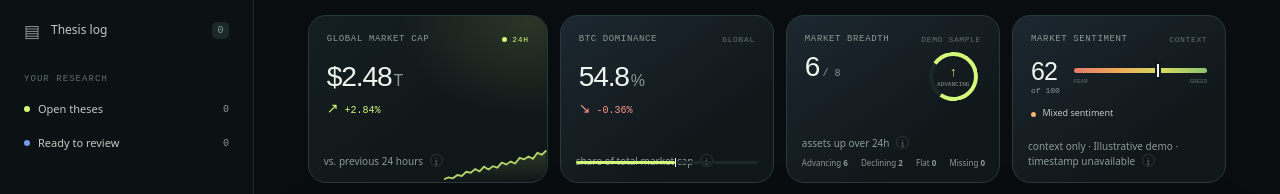
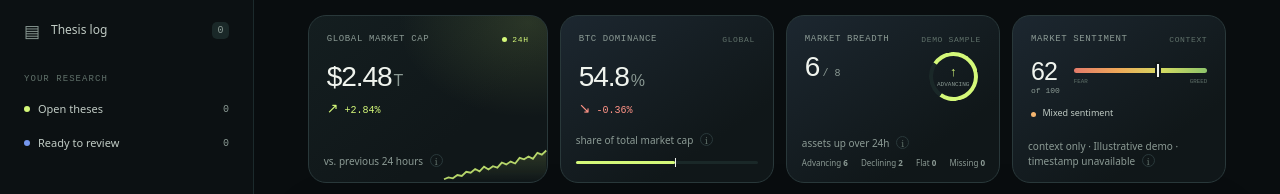
Before and after one commit to NomadDigita/CMC-Lens, a plain HTML site: page public/index.html in a window 1280 px wide. Shown: the part 390-584 px from the top of the page. Drawn offline with Linux system fonts and the light colour scheme; no server answers.

Commit message:
Fix BTC dominance gauge overlap (#30)
* fix: separate BTC dominance note from gauge

* fix: identify dominance metric card

```diff
--- a/public/index.html
+++ b/public/index.html
@@ -65,7 +65,7 @@
 
           <div class="market-summary-row">
             <article class="metric-card primary-metric"><div class="metric-top"><span>GLOBAL MARKET CAP</span><span class="metric-live"><i></i> 24H</span></div><div class="metric-value" id="market-cap">$2.48<span>T</span></div><div class="metric-change up" id="market-cap-change"><span>↗</span> +2.84%</div><div class="metric-foot">vs. previous 24 hours <button class="info-dot" data-tip="Global market capitalization aggregates tracked crypto assets. It is a context metric, not a measure of investable value.">i</button></div><div class="metric-sparkline" id="market-sparkline" aria-hidden="true"></div></article>
-            <article class="metric-card"><div class="metric-top"><span>BTC DOMINANCE</span><span class="metric-period">GLOBAL</span></div><div class="metric-value" id="btc-dominance">54.8<span>%</span></div><div class="metric-change down" id="btc-change"><span>↘</span> −0.36%</div><div class="metric-foot">share of total market cap <button class="info-dot" data-tip="BTC dominance is Bitcoin's share of the total reported crypto market capitalization.">i</button></div><div class="dominance-bar"><span></span><i></i></div></article>
+            <article class="metric-card dominance-card"><div class="metric-top"><span>BTC DOMINANCE</span><span class="metric-period">GLOBAL</span></div><div class="metric-value" id="btc-dominance">54.8<span>%</span></div><div class="metric-change down" id="btc-change"><span>↘</span> −0.36%</div><div class="metric-foot">share of total market cap <button class="info-dot" data-tip="BTC dominance is Bitcoin's share of the total reported crypto market capitalization.">i</button></div><div class="dominance-bar"><span></span><i></i></div></article>
             <article class="metric-card breadth-card"><div class="metric-top"><span>MARKET BREADTH</span><span class="metric-period" id="breadth-scope">DEMO SAMPLE</span></div><div class="breadth-value"><strong id="breadth-value">6</strong><span>/ <span id="breadth-total">8</span></span><div class="breadth-ring" id="breadth-ring"><div><b>↑</b><small>ADVANCING</small></div></div></div><div class="metric-foot">assets up over 24h <button class="info-dot" id="breadth-info" data-tip="Breadth counts positive 24h moves across this illustrative demo asset sample. It does not describe the full crypto market.">i</button></div><div class="breadth-legend"><span><i class="legend-up"></i> Advancing <b id="breadth-advancing">6</b></span><span><i class="legend-down"></i> Declining <b id="breadth-declining">2</b></span></div></article>
             <article class="metric-card sentiment-card"><div class="metric-top"><span>MARKET SENTIMENT</span><span class="metric-period">CONTEXT</span></div><div class="sentiment-row"><div class="sentiment-score"><strong id="sentiment-score">62</strong><span>of 100</span></div><div class="sentiment-gauge"><div class="gauge-track"><span id="sentiment-marker"></span></div><div class="gauge-labels"><small>FEAR</small><small>GREED</small></div></div></div><div class="sentiment-tag"><span></span> <span id="sentiment-label">Cautious optimism</span></div><div class="metric-foot">context only · not a forecast <button class="info-dot" data-tip="This illustrative sentiment value is demo data. It should only appear live when its source endpoint is confirmed and cited.">i</button></div></article>
           </div>
--- a/public/styles.css
+++ b/public/styles.css
@@ -270,6 +270,7 @@ html[data-theme="light"] .primary-metric{background:radial-gradient(ellipse at 9
 }
 
 /* CMC Lens · tokenized real-world asset desk */
+.dominance-card .metric-foot{bottom:34px}
 .nav-item[data-view="rwa"] .nav-icon{color:var(--blue)}
 .rwa-page-heading{align-items:flex-end;gap:24px;margin:28px 0 18px}
 .rwa-page-heading h1 em{color:var(--lime);font-style:normal}
```
